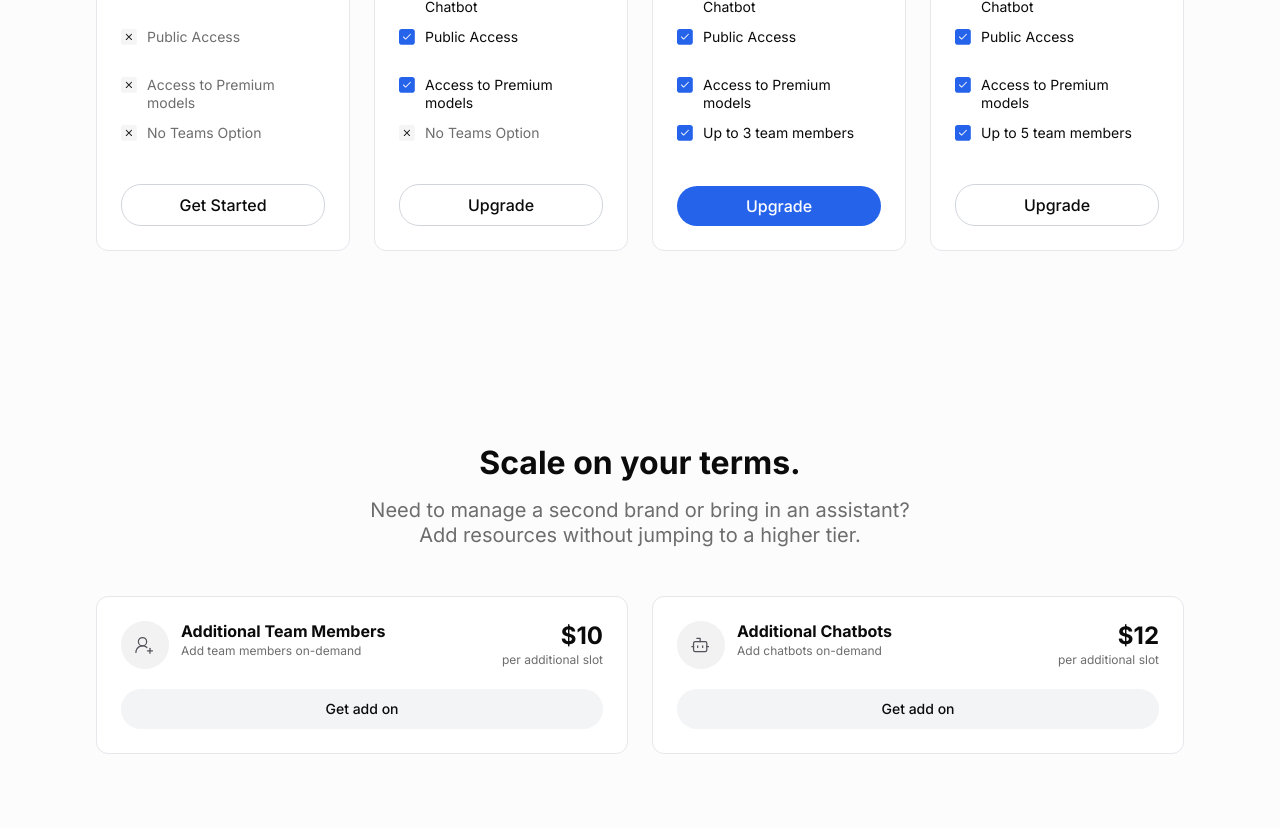
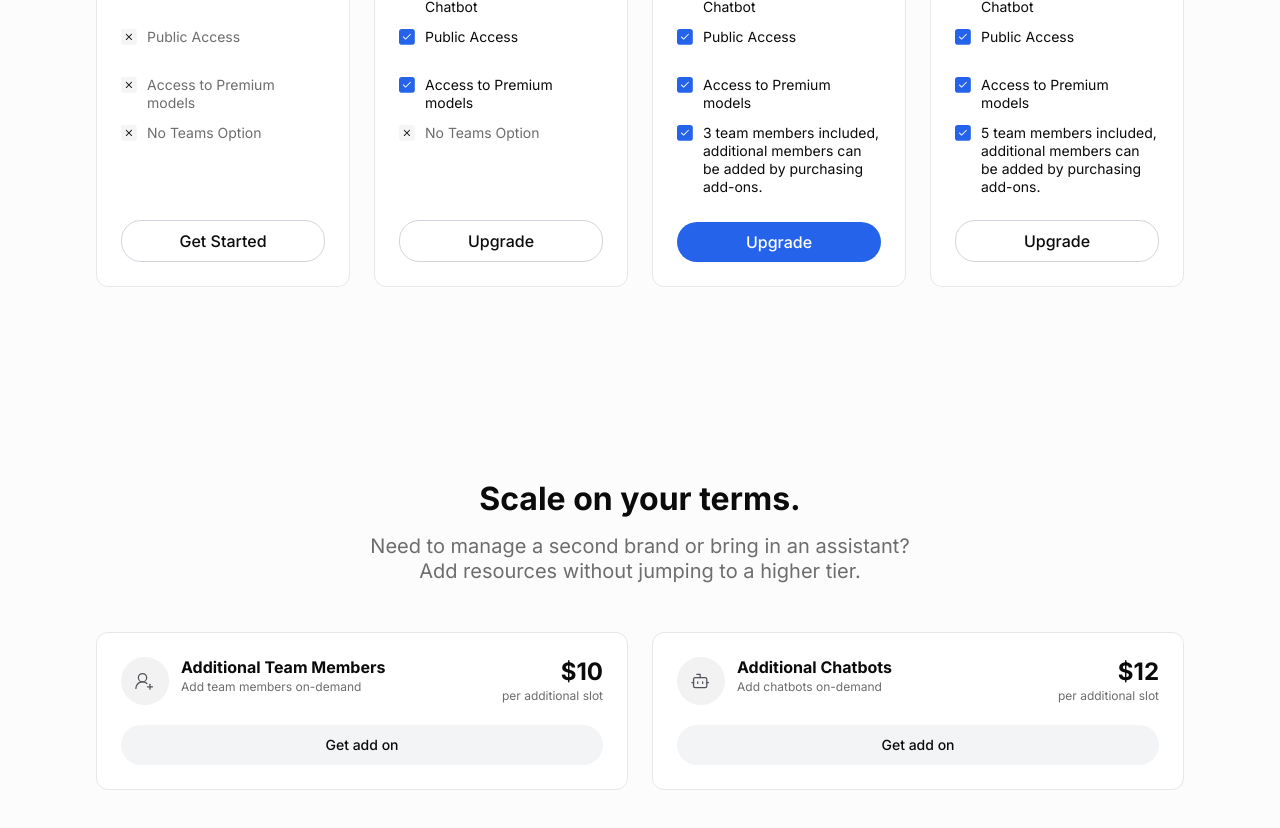
Before and after one commit to support163/A2V2-New-Homepage, a Next.js app: page /pricing in a window 1280 px wide. Shown: the part 820-1648 px from the top of the page. Built offline with nearby package versions, Linux system fonts and the light colour scheme; no server answers.

Commit message:
Change Pricing Cards

```diff
--- a/components/PricingSection.tsx
+++ b/components/PricingSection.tsx
@@ -65,7 +65,7 @@ const plans: Plan[] = [
       { text: '35M Characters Per Chatbot', included: true },
       { text: 'Public Access', included: true },
       { text: 'Access to Premium models', included: true },
-      { text: 'Up to 3 team members', included: true },
+      { text: '3 team members included, additional members can be added by purchasing add-ons.', included: true },
     ],
     cta: 'Upgrade',
     ctaStyle: 'filled',
@@ -83,7 +83,7 @@ const plans: Plan[] = [
       { text: '35M Characters Per Chatbot', included: true },
       { text: 'Public Access', included: true },
       { text: 'Access to Premium models', included: true },
-      { text: 'Up to 5 team members', included: true },
+      { text: '5 team members included, additional members can be added by purchasing add-ons.', included: true },
     ],
     cta: 'Upgrade',
     ctaStyle: 'outline',
```
Also changed, not shown: .claude/settings.local.json.
